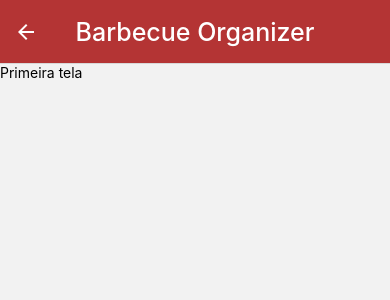
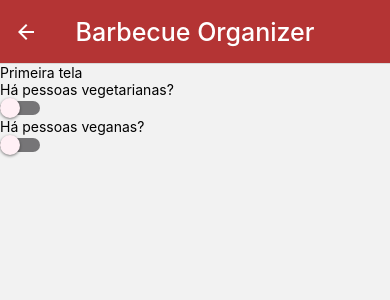
Before and after one commit to Henrique-Botelho/barbecueOrganizer, a React Native app: screen /pessoas in a window 390 px wide. Shown: the top 300 px of the page. Built offline with nearby package versions, Linux system fonts and the light colour scheme.

Commit message:
página pessoas atualizada

```diff
--- a/src/screens/pessoas.js
+++ b/src/screens/pessoas.js
@@ -1,10 +1,15 @@
 import React from "react";
 import {View, Text, StyleSheet} from "react-native";
+import SwitchButton from "../components/switch";
 
 export default function Pessoas() {
     return(
         <View>
             <Text>Primeira tela</Text>
+            <View style={styles.opcoes}>
+                <Text>Há pessoas vegetarianas?</Text><SwitchButton />
+                <Text>Há pessoas veganas?</Text><SwitchButton />
+            </View>
         </View>
     );
 }
```
